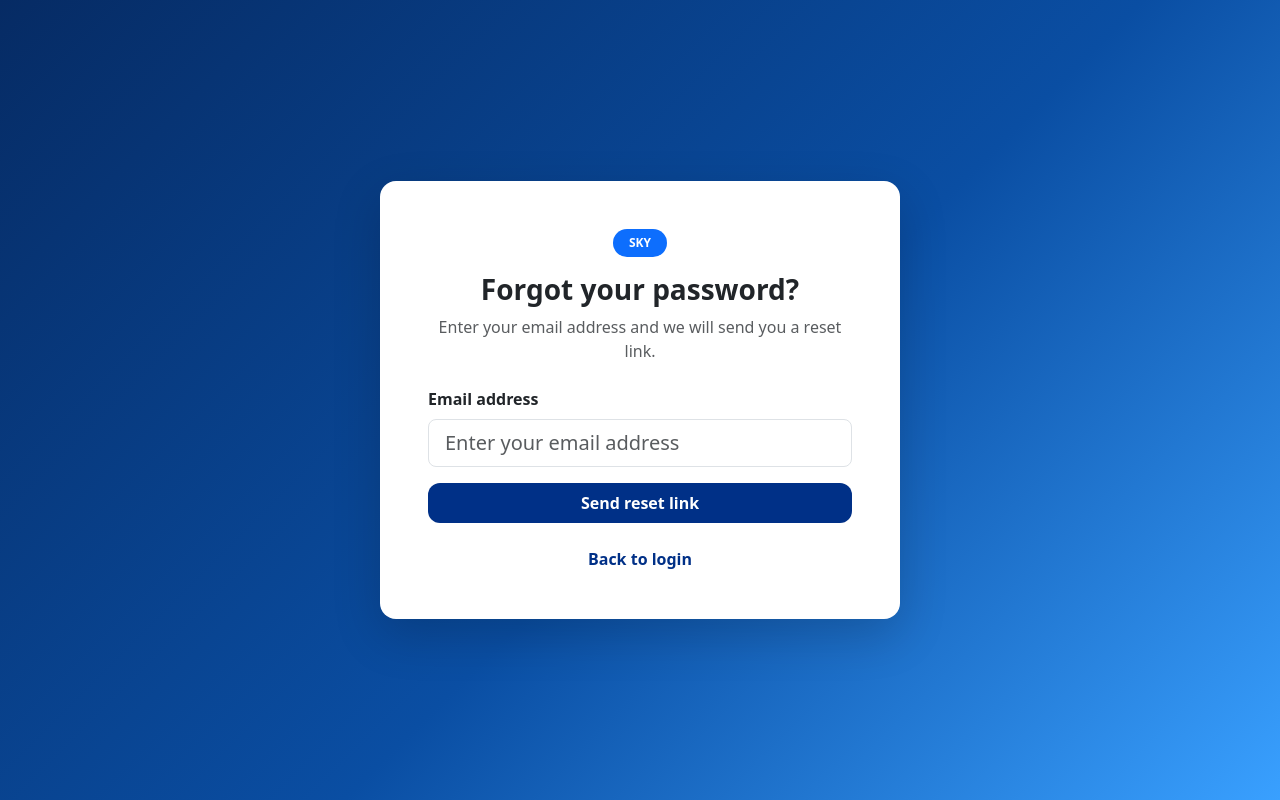
After one commit to t5115/Sky-Team-Website, a Django app: page /password-reset/ in a window 1280 px wide. The commit adds this page. Run offline with Django 5.2, Linux system fonts and the light colour scheme; parts of the project's set-up code (start-up, migrations or seed data) failed here and were passed over.

Commit message:
impliment forgot password feature

```diff
--- a/accounts/forms.py
+++ b/accounts/forms.py
@@ -2,7 +2,7 @@ from django import forms
 from django.conf import settings
 from django.contrib.auth.models import User
 from django.core.exceptions import ValidationError
-from django.contrib.auth.forms import AuthenticationForm
+from django.contrib.auth.forms import AuthenticationForm , PasswordResetForm , SetPasswordForm
 
 class CustomAuthenticationForm(AuthenticationForm):
     username = forms.CharField(
@@ -46,7 +46,7 @@ class RegistrationEmailRequestForm(forms.Form):
         if allowed_domains:
             domain = email.split("@", 1)[1]
             if domain not in allowed_domains:
-                raise ValidationError("Please use an approved company email address.")
+                raise ValidationError("Invalid email address.")
 
         return email
 
@@ -81,3 +81,32 @@ class CompleteRegistrationForm(forms.Form):
             raise ValidationError("The two password fields must match.")
 
         return cleaned_data
+
+class CustomPasswordResetForm(PasswordResetForm):
+    email = forms.EmailField(
+        max_length=320,
+        label="Email address",
+        widget=forms.EmailInput(attrs={
+            "class": "form-control form-control-lg",
+            "placeholder": "Enter your email address"
+        })
+    )
+
+class CustomSetPasswordForm(SetPasswordForm):
+    new_password1 = forms.CharField(
+        label="New password",
+        strip=False,
+        widget=forms.PasswordInput(attrs={
+            "class": "form-control form-control-lg",
+            "placeholder": "Enter your new password"
+        }),
+        help_text=SetPasswordForm.base_fields["new_password1"].help_text,
+    )
+    new_password2 = forms.CharField(
+        label="Confirm new password",
+        strip=False,
+        widget=forms.PasswordInput(attrs={
+            "class": "form-control form-control-lg",
+            "placeholder": "Confirm your new password"
+        }),
+    )
--- a/accounts/templates/accounts/login.html
+++ b/accounts/templates/accounts/login.html
@@ -40,6 +40,12 @@
             </button>
         </form>
 
+        <div class="text-center mt-3">
+            <a href="{% url 'password_reset' %}" class="text-decoration-none fw-semibold sky-link">
+                Forgot your password?
+            </a>
+        </div>
+
         <div class="text-center mt-4">
             <p class="mb-0 text-muted">
                 Don’t have an account?
--- /dev/null
+++ b/accounts/templates/accounts/password_reset_form.html
@@ -0,0 +1,60 @@
+{% extends "base.html" %}
+
+{% block title %}Forgot password{% endblock %}
+
+{% block content %}
+<div class="container-fluid min-vh-100 d-flex justify-content-center align-items-center sky-login-bg py-4">
+    <div class="card shadow-lg border-0 rounded-4 p-4 p-md-5 sky-login-card" style="width: 100%; max-width: 520px;">
+        <div class="text-center mb-4">
+            <div class="mb-3">
+                <span class="badge rounded-pill text-bg-primary px-3 py-2">SKY</span>
+            </div>
+            <h1 class="h3 fw-bold mb-2">Forgot your password?</h1>
+            <p class="text-muted mb-0">Enter your email address and we will send you a reset link.</p>
+        </div>
+
+{% if form.errors %}
+        <div class="alert alert-danger" role="alert">
+            Please correct the errors below and try again.
+        </div>
+        {% endif %}
+
+        {% if validlink is not None and not validlink %}
+        <div class="alert alert-danger" role="alert">
+            This password reset link is invalid or has already been used.
+        </div>
+        {% endif %}
+
+        {% if validlink is None or validlink %}
+        <form method="post" novalidate>
+            {% csrf_token %}
+
+            {% for field in form %}
+            <div class="mb-3">
+                <label for="{{ field.id_for_label }}" class="form-label fw-semibold">
+                    {{ field.label }}
+                </label>
+                {{ field }}
+                {% if field.help_text %}
+                <div class="form-text">{{ field.help_text }}</div>
+                {% endif %}
+                {% if field.errors %}
+                <div class="text-danger small mt-2">{{ field.errors }}</div>
+                {% endif %}
+            </div>
+            {% endfor %}
+
+            <button type="submit" class="btn sky-btn w-100 py-2 fw-semibold">
+                Send reset link
+            </button>
+        </form>
+        {% endif %}
+
+        <div class="text-center mt-4">
+            <a href="{% url 'CustomLoginView' %}" class="text-decoration-none fw-semibold sky-link">
+                Back to login
+            </a>
+        </div>
+    </div>
+</div>
+{% endblock %}
--- /dev/null
+++ b/accounts/templates/accounts/password_reset_subject.txt
@@ -0,0 +1 @@
+Reset your Sky Team Portal password
--- a/accounts/urls.py
+++ b/accounts/urls.py
@@ -1,13 +1,50 @@
-from django.urls import path
+from django.urls import path , reverse_lazy
 from django.contrib.auth import views as auth_views
 from django.contrib.auth.views import LoginView
 from .views import request_registration_link_view, complete_registration_view
-
+from .forms import CustomPasswordResetForm , CustomSetPasswordForm
 urlpatterns = [
     path(
         "login/",
         LoginView.as_view(template_name="accounts/login.html"),
         name="CustomLoginView",
+    ),
+    path(
+        "password-reset/",
+        auth_views.PasswordResetView.as_view(
+            form_class=CustomPasswordResetForm,
+            template_name="accounts/password_reset_form.html",
+            email_template_name="accounts/password_reset_email.txt",
+            subject_template_name="accounts/password_reset_subject.txt",
+            success_url=reverse_lazy("password_reset_done"),
+        ),
+        name="password_reset",
+    ),
+
+    path(
+        "password-reset/done/",
+        auth_views.PasswordResetDoneView.as_view(
+            template_name="accounts/password_reset_done.html",
+        ),
+        name="password_reset_done",
+    ),
+
+     path(
+        "reset/<uidb64>/<token>/",
+        auth_views.PasswordResetConfirmView.as_view(
+            form_class=CustomSetPasswordForm,
+            template_name="accounts/password_reset_confirm.html",
+            success_url=reverse_lazy("password_reset_complete"),
+        ),
+        name="password_reset_confirm",
+    ),
+
+     path(
+        "reset/done/",
+        auth_views.PasswordResetCompleteView.as_view(
+            template_name="accounts/password_reset_complete.html",
+        ),
+        name="password_reset_complete",
     ),
     path(
         "register/",
--- a/accounts/views.py
+++ b/accounts/views.py
@@ -41,8 +41,6 @@ def request_registration_link_view(request):
                  kwargs={"signed_email": signed_email}
                  )
                 registration_link = request.build_absolute_uri(registration_path)
-
-                print( registration_link )
                 subject = "Complete your Sky project registration"
                 message = render_to_string(
                     "accounts/registration_link_email.txt",
--- a/mysite/settings.py
+++ b/mysite/settings.py
@@ -25,7 +25,7 @@ load_dotenv(BASE_DIR / ".env" )
 # SECURITY WARNING: keep the secret key used in production secret!
 SECRET_KEY = os.getenv("DJANGO_SECRET_KEY")
 
-print( SECRET_KEY )
+
 # SECURITY WARNING: don't run with debug turned on in production!
 DEBUG =  os.getenv("DEBUG")
 
--- a/requirements.txt
+++ b/requirements.txt
@@ -1,3 +1,4 @@
 asgiref==3.11.1
 Django==6.0.3
+python-dotenv==1.2.2
 sqlparse==0.5.5
```
Also changed, not shown: accounts/templates/accounts/password_reset_complete.html (added, +21 -0 lines), accounts/templates/accounts/password_reset_confirm.html (added, +60 -0 lines), accounts/templates/accounts/password_reset_done.html (added, +25 -0 lines), accounts/templates/accounts/password_reset_email.txt (added, +11 -0 lines).
